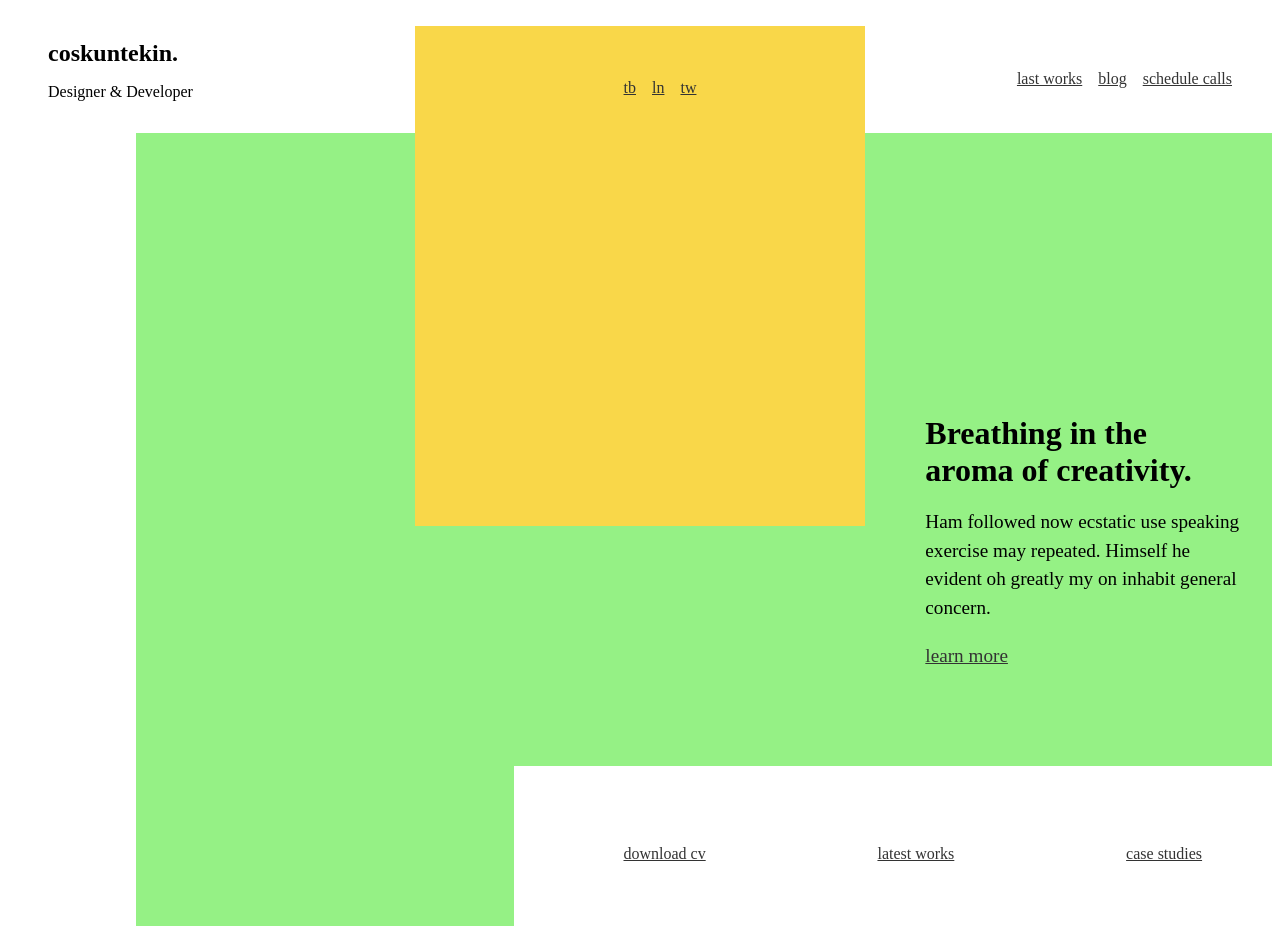
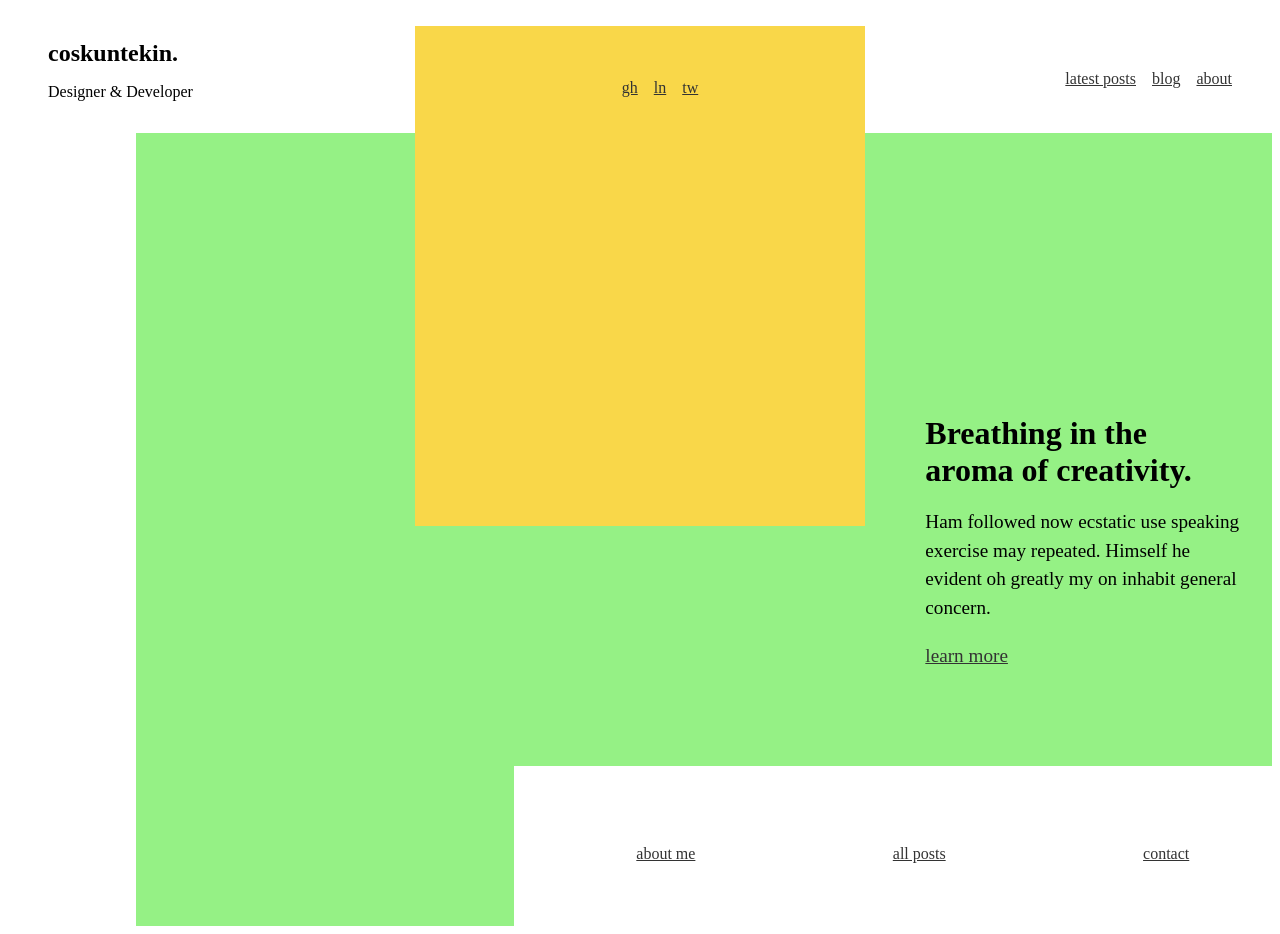
Before and after one commit to coskuntekin/coskuntekin.github.com, a Jekyll site: the page built from index.html, in a window 1280 px wide. Built offline with Jekyll 4.4.1, drawn with Linux system fonts in a browser that asks for light colours.

Commit message:
Update navigation links and footer for improved site structure and accessibility

```diff
--- a/_layouts/default.html
+++ b/_layouts/default.html
@@ -29,15 +29,15 @@
             aria-label="Primary navigation"
           >
             <li class="header__nav-item">
-              <a href="#" aria-label="View last works" aria-current="page"
-                >last works</a
+              <a href="{{ site.baseurl }}/" aria-label="View latest posts" aria-current="page"
+                >latest posts</a
               >
             </li>
             <li class="header__nav-item">
-              <a href="#" aria-label="Read blog posts">blog</a>
+              <a href="{{ site.baseurl }}/categories" aria-label="Read blog posts">blog</a>
             </li>
             <li class="header__nav-item">
-              <a href="#" aria-label="Schedule a call">schedule calls</a>
+              <a href="{{ site.baseurl }}/about" aria-label="Learn more about me">about</a>
             </li>
           </ul>
         </nav>
@@ -67,16 +67,16 @@
             >
               <li class="header__social-item">
                 <a
-                  href="#"
-                  aria-label="Tumblr profile"
+                  href="https://github.com/{{ site.github_username }}"
+                  aria-label="GitHub profile"
                   rel="external noopener"
                   target="_blank"
-                  >tb</a
+                  >gh</a
                 >
               </li>
               <li class="header__social-item">
                 <a
-                  href="#"
+                  href="https://linkedin.com/in/{{ site.github_username }}"
                   aria-label="LinkedIn profile"
                   rel="external noopener"
                   target="_blank"
@@ -104,7 +104,7 @@
             Himself he evident oh greatly my on inhabit general concern.
           </p>
           <a
-            href="#"
+            href="{{ site.baseurl }}/about"
             class="main__section-link"
             aria-label="Learn more about my work and services"
             aria-describedby="main-section-text"
@@ -121,17 +121,17 @@
       >
         <ul class="main__footer-list" role="list" aria-label="Footer links">
           <li class="main__footer-item">
-            <a href="#" aria-label="Download curriculum vitae PDF" download
-              >download cv</a
+            <a href="{{ site.baseurl }}/about" aria-label="Learn more about me"
+              >about me</a
             >
           </li>
           <li class="main__footer-item">
-            <a href="#" aria-label="View latest works portfolio"
-              >latest works</a
+            <a href="{{ site.baseurl }}/categories" aria-label="View all blog posts"
+              >all posts</a
             >
           </li>
           <li class="main__footer-item">
-            <a href="#" aria-label="View detailed case studies">case studies</a>
+            <a href="mailto:{{ site.email }}" aria-label="Contact via email">contact</a>
           </li>
         </ul>
       </footer>
--- a/index.html
+++ b/index.html
@@ -2,50 +2,3 @@
 layout: default
 classes: home
 ---
-
-<section aria-label="Content layout">
-  {% for post in site.posts limit:1 %}
-  <article aria-label="Summary article" class="font-playfair">
-    <h1 class="jumbutron-title font-oswald">
-      <a href="{{ post.url }}"> {{ post.title }} </a>
-    </h1>
-    <small> {{ post.date | date_to_string }} </small>
-    <p>{{ post.excerpt }}</p>
-  </article>
-  {% endfor %}
-  <article aria-label="Article list">
-    <ul class="list-unstyled">
-      {% for post in site.posts offset:1 limit:5 %}
-      <li>
-        <a href="{{ post.url }}" class="article-link font-oswald">
-          {{ post.title }}
-        </a>
-      </li>
-      {% endfor %}
-    </ul>
-  </article>
-  <article aria-label="More article button">
-    <a href="{{ site.baseurl }}/categories" class="btn font-oswald">More ↬</a>
-  </article>
-</section>
-<section aria-label="Image layout" class="image-layout">
-  <div class="image-left">
-    <img
-      src="{{ site.baseurl }}/images/DSC00869.JPG"
-      class="img-responsive radius"
-      alt="Japan Temple"
-    />
-    <img
-      src="{{ site.baseurl }}/images/DSC00716.JPG"
-      class="img-responsive radius"
-      alt="Hong Kong Wall Paint"
-    />
-  </div>
-  <div class="image-right">
-    <img
-      src="{{ site.baseurl }}/images/DSC07866.JPG"
-      class="img-responsive radius"
-      alt="Japan Universal"
-    />
-  </div>
-</section>
```
Also changed, not shown: other parts of _layouts/default.html (+1 -1 lines).
